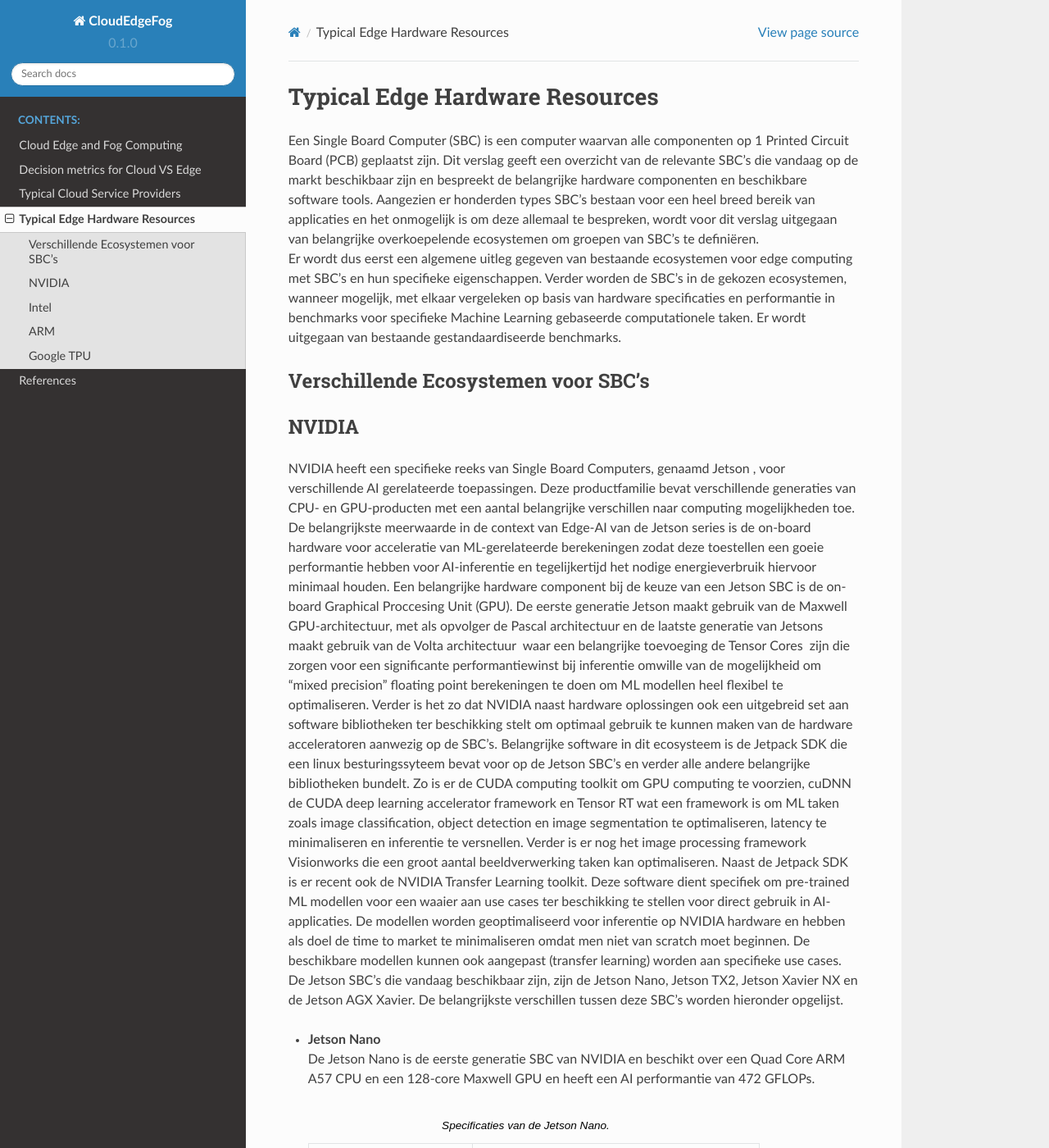
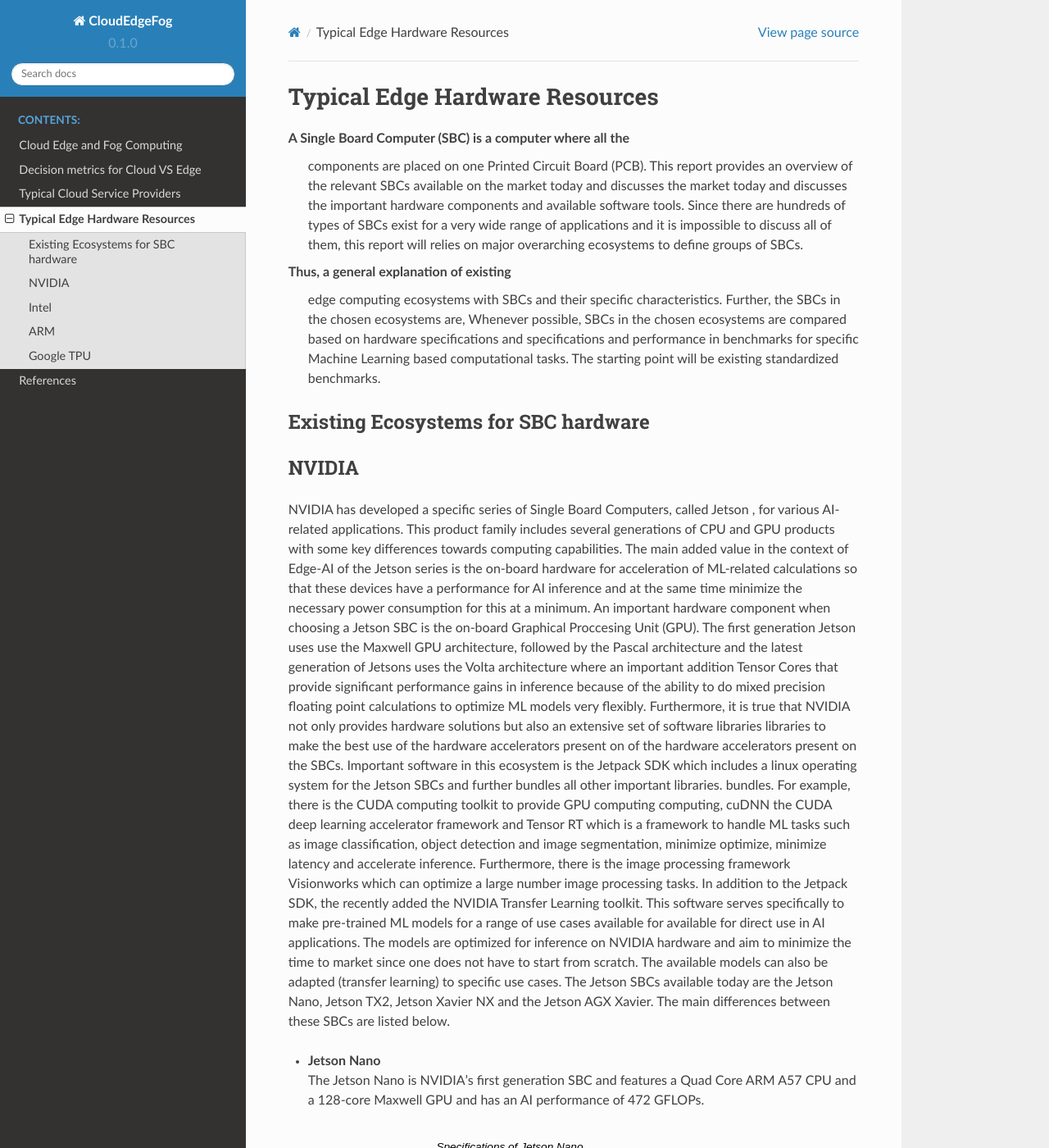
Before and after one commit to WillemRaes/CloudEdgeFog, a Sphinx documentation site: the page built from docs/source/edgehardware.rst, in a window 1280 px wide and 1400 px high. Shown: the whole window at 82% size. Built offline with Sphinx 7.4.7 and the Read the Docs theme 2.0.0, drawn with Linux system fonts in a browser that asks for light colours; some of the changed text lies outside the part shown.

Commit message:
translated deliverable

```diff
--- a/docs/source/edgehardware.rst
+++ b/docs/source/edgehardware.rst
@@ -1,84 +1,83 @@
 Typical Edge Hardware Resources
 ======================================
+A Single Board Computer (SBC) is a computer where all the
+  components are placed on one Printed Circuit Board (PCB). This
+  report provides an overview of the relevant SBCs available on the market today and discusses the
+  market today and discusses the important hardware
+  components and available software tools. Since there are hundreds of
+  types of SBCs exist for a very wide range of applications and it is
+  impossible to discuss all of them, this report will
+  relies on major overarching ecosystems to define groups of
+  SBCs.
+Thus, a general explanation of existing
+  edge computing ecosystems with SBCs and their specific
+  characteristics. Further, the SBCs in the chosen ecosystems are,
+  Whenever possible, SBCs in the chosen ecosystems are compared based on hardware specifications and
+  specifications and performance in benchmarks for specific Machine
+  Learning based computational tasks. The starting point will be
+  existing standardized benchmarks.
 
 
-| Een Single Board Computer (SBC) is een computer waarvan alle
-  componenten op 1 Printed Circuit Board (PCB) geplaatst zijn. Dit
-  verslag geeft een overzicht van de relevante SBC’s die vandaag op de
-  markt beschikbaar zijn en bespreekt de belangrijke hardware
-  componenten en beschikbare software tools. Aangezien er honderden
-  types SBC’s bestaan voor een heel breed bereik van applicaties en het
-  onmogelijk is om deze allemaal te bespreken, wordt voor dit verslag
-  uitgegaan van belangrijke overkoepelende ecosystemen om groepen van
-  SBC’s te definiëren.
-| Er wordt dus eerst een algemene uitleg gegeven van bestaande
-  ecosystemen voor edge computing met SBC’s en hun specifieke
-  eigenschappen. Verder worden de SBC’s in de gekozen ecosystemen,
-  wanneer mogelijk, met elkaar vergeleken op basis van hardware
-  specificaties en performantie in benchmarks voor specifieke Machine
-  Learning gebaseerde computationele taken. Er wordt uitgegaan van
-  bestaande gestandaardiseerde benchmarks.
-
-Verschillende Ecosystemen voor SBC’s
+Existing Ecosystems for SBC hardware
 -----------------------------------------
 
 NVIDIA
 ------
 
-| NVIDIA heeft een specifieke reeks van Single Board Computers, genaamd
-  Jetson , voor verschillende AI gerelateerde
-  toepassingen. Deze productfamilie bevat verschillende generaties van
-  CPU- en GPU-producten met een aantal belangrijke verschillen naar
-  computing mogelijkheden toe. De belangrijkste meerwaarde in de context
-  van Edge-AI van de Jetson series is de on-board hardware voor
-  acceleratie van ML-gerelateerde berekeningen zodat deze toestellen een
-  goeie performantie hebben voor AI-inferentie en tegelijkertijd het
-  nodige energieverbruik hiervoor minimaal houden. Een belangrijke
-  hardware component bij de keuze van een Jetson SBC is de on-board
-  Graphical Proccesing Unit (GPU). De eerste generatie Jetson maakt
-  gebruik van de Maxwell GPU-architectuur,
-  met als opvolger de Pascal architectuur en
-  de laatste generatie van Jetsons maakt gebruik van de Volta
-  architectuur  waar een belangrijke toevoeging
-  de Tensor Cores  zijn die zorgen voor
-  een significante performantiewinst bij inferentie omwille van de
-  mogelijkheid om "mixed precision" floating point berekeningen te doen
-  om ML modellen heel flexibel te optimaliseren. Verder is het zo dat
-  NVIDIA naast hardware oplossingen ook een uitgebreid set aan software
-  bibliotheken ter beschikking stelt om optimaal gebruik te kunnen maken
-  van de hardware acceleratoren aanwezig op de SBC’s. Belangrijke
-  software in dit ecosysteem is de Jetpack
-  SDK die een linux besturingssyteem bevat
-  voor op de Jetson SBC’s en verder alle andere belangrijke bibliotheken
-  bundelt. Zo is er de CUDA computing toolkit om GPU computing te
-  voorzien, cuDNN de CUDA deep learning accelerator framework en Tensor
-  RT wat een framework is om ML taken zoals
-  image classification, object detection en image segmentation te
-  optimaliseren, latency te minimaliseren en inferentie te versnellen.
-  Verder is er nog het image processing framework
-  Visionworks die een groot aantal
-  beeldverwerking taken kan optimaliseren. Naast de Jetpack SDK is er
-  recent ook de NVIDIA Transfer Learning
-  toolkit. Deze software dient
-  specifiek om pre-trained ML modellen voor een waaier aan use cases ter
-  beschikking te stellen voor direct gebruik in AI-applicaties. De
-  modellen worden geoptimaliseerd voor inferentie op NVIDIA hardware en
-  hebben als doel de time to market te minimaliseren omdat men niet van
-  scratch moet beginnen. De beschikbare modellen kunnen ook aangepast
-  (transfer learning) worden aan specifieke use cases.
-| De Jetson SBC’s die vandaag beschikbaar zijn, zijn de Jetson Nano,
-  Jetson TX2, Jetson Xavier NX en de Jetson AGX Xavier. De belangrijkste
-  verschillen tussen deze SBC’s worden hieronder opgelijst.
+NVIDIA has developed a specific series of Single Board Computers, called
+Jetson , for various AI-related
+applications. This product family includes several generations of
+CPU and GPU products with some key differences towards
+computing capabilities. The main added value in the context
+of Edge-AI of the Jetson series is the on-board hardware for
+acceleration of ML-related calculations so that these devices have a
+performance for AI inference and at the same time minimize the
+necessary power consumption for this at a minimum. An important
+hardware component when choosing a Jetson SBC is the on-board
+Graphical Proccesing Unit (GPU). The first generation Jetson uses
+use the Maxwell GPU architecture,
+followed by the Pascal architecture and
+the latest generation of Jetsons uses the Volta
+architecture where an important addition
+Tensor Cores that provide
+significant performance gains in inference because of the
+ability to do mixed precision floating point calculations
+to optimize ML models very flexibly. Furthermore, it is true that
+NVIDIA not only provides hardware solutions but also an extensive set of software libraries
+libraries to make the best use of the hardware accelerators present on
+of the hardware accelerators present on the SBCs. Important
+software in this ecosystem is the Jetpack
+SDK which includes a linux operating system
+for the Jetson SBCs and further bundles all other important libraries.
+bundles. For example, there is the CUDA computing toolkit to provide GPU computing
+computing, cuDNN the CUDA deep learning accelerator framework and Tensor
+RT which is a framework to handle ML tasks such as
+image classification, object detection and image segmentation, minimize
+optimize, minimize latency and accelerate inference.
+Furthermore, there is the image processing framework
+Visionworks which can optimize a large number
+image processing tasks. In addition to the Jetpack SDK, the
+recently added the NVIDIA Transfer Learning
+toolkit. This software serves
+specifically to make pre-trained ML models for a range of use cases available for
+available for direct use in AI applications. The
+models are optimized for inference on NVIDIA hardware and
+aim to minimize the time to market since one does not have to start from
+scratch. The available models can also be adapted
+(transfer learning) to specific use cases.
+The Jetson SBCs available today are the Jetson Nano,
+Jetson TX2, Jetson Xavier NX and the Jetson AGX Xavier. The main
+differences between these SBCs are listed below.
 
 -  | **Jetson Nano**
-   | De Jetson Nano is de eerste generatie SBC van NVIDIA en beschikt
-     over een Quad Core ARM A57 CPU en een 128-core Maxwell GPU en heeft
-     een AI performantie van 472 GFLOPs.
+   | The Jetson Nano is NVIDIA's first generation SBC and features
+     a Quad Core ARM A57 CPU and a 128-core Maxwell GPU and has
+     an AI performance of 472 GFLOPs.
 
    .. container::
       :name: tab:jetsonnano
 
-      .. table:: Specificaties van de Jetson Nano.
+      .. table:: Specifications of Jetson Nano
 
          ========================= ==============================================
          **Jetson Nano SBC**
@@ -87,23 +86,23 @@
          CPU                       Quad Core ARM A57 CPU
          GPU                       128-core Maxwell GPU
          Memory                    4 GB 64-bit LPDDR4 25.6GB/s
-         Storage                   SD-kaart wanneer developer kit anders eMMC 5.1
+         Storage                   SD-kaart when dev kit otherwise eMMC 5.1
          CSI Camera                4 cameras D-PHY 1.1 (18 Gbps)
          Power                     5W - 10W
-         Deep Learning Accelerator Geen
-         Vision Accelerator        Geen
+         Deep Learning Accelerator None
+         Vision Accelerator        None
          ========================= ==============================================
 
 -  | **Jetson TX2**
-   | De Jetson TX2 is de opvolger van de Jetson Nano en is beschikbaar
-     in verschillende versies. Deze SBC heeft significant meer
-     computationeel vermogen en beschikt ook over een nieuwere GPU
-     architectuur (Pascal) met 256 GPU cores.
+   | The Jetson TX2 is the successor to the Jetson Nano and is available
+     in several versions. This SBC has significantly more
+     computational power and also features a newer GPU
+     architecture (Pascal) with 256 GPU cores.
 
    .. container::
       :name: tab:jetsontx2
 
-      .. table:: Specificaties van de Jetson TX2.
+      .. table:: Specifications of the Jetson TX2.
 
          +---------------------------+-----------------------------------------+
          | **Jetson TX2**            |                                         |
@@ -123,22 +122,22 @@
          +---------------------------+-----------------------------------------+
          | Power                     | 7.5W - 15W                              |
          +---------------------------+-----------------------------------------+
-         | Deep Learning Accelerator | Geen                                    |
+         | Deep Learning Accelerator | None                                    |
          +---------------------------+-----------------------------------------+
-         | Vision Accelerator        | Geen                                    |
+         | Vision Accelerator        | None                                    |
          +---------------------------+-----------------------------------------+
 
 -  | **Jetson Xavier NX**
-   | De Jetson Xavier NX is de eerste SBC van de nieuwere Xavier familie
-     en beschikt over massaal meer computationeel vermogen in
-     vergelijking met de Jetson Nano en TX2. Verder bevat deze SBC een
-     GPU met de nieuwere Volta architectuur met 384 GPU cores en ook 48
-     van de geavanceerde Tensor Cores.
+   | The Jetson Xavier NX is the first SBC of the newer Xavier family
+     and features massively more computational power in
+     comparison to the Jetson Nano and TX2. Furthermore, this SBC includes a
+     GPU with the newer Volta architecture with 384 GPU cores and also 48
+     of the advanced Tensor Cores.
 
    .. container::
       :name: tab:jetsonnx
 
-      .. table:: Specificaties van de Jetson Xavier NX.
+      .. table:: Specifications of the Jetson Xavier NX.
 
          +---------------------------+-----------------------------------------+
          | **Jetson Xavier NX**      |                                         |
@@ -153,7 +152,7 @@
          +---------------------------+-----------------------------------------+
          | Memory                    | 8 GB 128-bit LPDDR4x 51.2GB/s           |
          +---------------------------+-----------------------------------------+
-         | Storage                   | SD-kaart wanneer developer kit anders   |
+         | Storage                   | SD-kaartwhen developer kit otherwise    |
          |                           | 16 GB eMMC 5.1                          |
          +---------------------------+-----------------------------------------+
          | CSI Camera                | 6 cameras D-PHY 1.2 (30 Gbps)           |
@@ -166,14 +165,14 @@
          +---------------------------+-----------------------------------------+
 
 -  | **Jetson AGX Xavier**
-   | De Jetson AGX Xavier is momenteel de nieuwste en meest geavanceerde
-     SBC in de Jetson reeks en is beschikbaar in een gewone en
-     industriële versie.
+   | The Jetson AGX Xavier is amore advanced
+     SBC in the Jetson range and is available in regular and
+     industrial version.
 
    .. container::
       :name: tab:jetsonagx
 
-      .. table:: Specificaties van de Jetson AGX Xavier.
+      .. table:: Specifiactions of the Jetson AGX Xavier.
 
          +---------------------------+-----------------------------------------+
          | **Jetson AGX Xavier**     |                                         |
@@ -200,93 +199,93 @@
          | Vision Accelerator        | 2x 7-Way VLIW Vision Processor          |
          +---------------------------+-----------------------------------------+
 
-Er bestaan gestandaardiseerde AI
+There are standardized AI
 benchmarks
-specifiek voor de Jetson SBC’s. Deze vrij beschikbare software test de
-performantie (inferentie) van een reeks populaire en relevante
-ML-modellen beschikbaar in de State of The Art vandaag.
-Tabel `[tab:jetsonbenchmarks] <#tab:jetsonbenchmarks>`__ geeft een
-overzicht van het resultaat van de uitgevoerde benchmarks.
+specifically for the Jetson SBCs. This freely available software tests the
+performance (inference) of a range of popular and relevant
+ML models available in the State of The Art today.
+Table `[tab:jetsonbenchmarks] <#tab:jetsonbenchmarks>`__ gives an overview of the benchmark results.
 
 Intel
 -----
 
-Er bestaan heel wat SBC’s die gebruik maken van x86-gebaseerde
-processoren. Intel heeft
-een framework uitgebouwd om edge computing
-te voorzien en te optimaliseren op hun processor hardware. Intel
-produceert onder andere de Intel Atom
-Processoren voor embedded applicaties,
-de Intel Movidius Vision Processing Units
-om vision en AI workloads te accelereren. Verder biedt het ook de
-OpenVino software toolkit en de Intel
-oneAPI toolkit om ML-workloads te
-optimaliseren voor alle Intel hardware componenten.
+There are quite a few SBCs that use x86-based
+processors. Intel has
+built a framework to provide and optimize edge computing
+provide and optimize on their processor hardware. Intel
+produces, among others, the Intel Atom
+Processors for embedded applications,
+the Intel Movidius Vision Processing Units
+to accelerate vision and AI workloads. Furthermore, it also offers the
+OpenVino software toolkit and the Intel
+oneAPI toolkit to optimize ML workloads for all
+optimize for all Intel hardware components.
 
-Intel legt de focus op het versnellen en optimaliseren van de volledige
-ML-pipeline en gebruikt daarvoor vooral de Intel Xeon processor reeks
-waarmee het een hoge performantie haalt voor een groot aantal
-ML-workloads .
+Intel is focusing on accelerating and optimizing the entire
+ML pipeline, using primarily the Intel Xeon processor series
+with which it achieves high performance for a wide range of
+ML workloads .
 
 ARM
 ---
 
-ARM produceert Intellectual Property (IP) voor CPU’s, GPU’s en andere
-hardware voor een heel breed bereik van toepassingen. ARM is ook heel
-actief bezig met het uitbouwen van een
-ecosysteem  om AI computing in de edge te
-faciliteren en er een rijke set van tools voor te voorzien. Een
-overzicht van deze tools is zichtbaar in Fig. `2 <#fig:armeco>`__.
+ARM produces Intellectual Property (IP) for CPUs, GPUs and other
+hardware for a very wide range of applications. ARM is also very
+actively building an
+ecosystem to facilitate AI computing at the edge and
+facilitate and provide a rich set of tools for it. An
+overview of these tools is visible in Fig. `2 <#fig:armeco>`__.
 
-Deze figuur toont de mogelijkheden van het ARM-ecosysteem vertrekkende
-van populaire ML-frameworks, naar software geoptimaliseerd voor
-ARM-gebaseerde hardware producten en uiteindelijk de hardware
-componenten zelf. Een groot aantal van de recente SBC’s maken gebruik
-van ARM IP voor hun CPU’s en GPU’s. Verder biedt ARM ook de specifieke
-Neural Processing Unit (NPU)  co-processoren
-aan om specifieke ML workloads te versnellen. Deze zijn beschikbaar voor
-Cortex-M microcontroller  systemen maar ook
-voor combinatie met de applicatie processoren in de Cortex-A
-reeks. De software die ARM ter beschikking
-stelt omvat de ARM Computing Library
-en de ARM NN SDK die enerzijds
-GPU-computing op de Mali GPU’s mogelijk
-maakt en anderzijds een set Linux gebaseerde tools voorziet om efficiënt
-gecombineerd gebruik te maken van de Cortex-A CPU, Mali GPU en NPU die
-typisch aanwezig zijn op de SBC-hardware.
+This figure shows the capabilities of the ARM ecosystem starting
+from popular ML frameworks, to software optimized for
+ARM-based hardware products and finally the hardware
+components themselves. A large number of recent SBCs use
+ARM IP for their CPUs and GPUs. Furthermore, ARM also offers the specific
+Neural Processing Unit (NPU) co-processors
+to accelerate specific ML workloads. These are available for
+Cortex-M microcontroller systems but also
+for combination with the application processors in the Cortex-A
+series. The software provided by ARM
+includes the ARM Computing Library
+and the ARM NN SDK which, on the one hand
+GPU computing on the Mali GPUs and
+and on the other hand provides a set of Linux-based tools to efficiently
+combined use of the Cortex-A CPU, Mali GPU and NPU that are
+typically present on the SBC hardware.
 
 Google TPU
 ----------
 
-Google heeft ook een eigen ecosysteem om edge computing te
-faciliteren. Zo is er het
-Tensorflow software framework dat vrij
-kan gebruikt worden om ML-applicaties op te bouwen. Om modellen te
-optimaliseren voor SBC’s en andere hardware met minder computationele
-mogelijkheden dan een server of workstation is er het Tensorflow Lite
-framework dat toelaat om de parameters van
-getrainde modellen te quantiseren en dus de numerieke precisie van de
-parameters aan te passen aan de hardware specificaties van het toestel
-dat de inferentie moet uitvoeren. Google heeft ook een hardware
-accelerator dat gebruikt kan worden voor modellen die opgebouwd zijn
-met, of geconverteerd zijn naar het tensorflow lite formaat. Deze
-accelerator, de Tensor Processing Unit
-(TPU), is een custom Application Specific
-Integrated Circuit (ASIC) die ontwikkeld is om ML-workloads te
-versnellen en het energieverbruik daarvoor minimaal te houden. De edge
-TPU’s voor onder andere SBC’s zijn te vinden op de Google Coral hardware
-producten. De workflow in het google
-ecosysteem is te zien in
-Fig. `3 <#fig:googletpu>`__.
+Google also has its own ecosystem to facilitate edge computing
+facilitation. For example, there is the
+Tensorflow software framework that can be freely
+can be used to build ML applications. In order to
+optimize models for SBCs and other hardware with less computational
+capabilities than a server or workstation there is the Tensorflow Lite
+framework that allows to quantize the parameters of
+trained models and thus adjust the numerical precision of the
+parameters to the hardware specifications of the device
+that is to perform the inference. Google also has a hardware
+accelerator that can be used for models that are built
+with, or converted to, the tensorflow lite format. This
+accelerator, the Tensor Processing Unit
+(TPU), is a custom Application Specific
+Integrated Circuit (ASIC) that is designed to accelerate ML workloads and
+accelerate workloads and minimize power consumption to do so. The edge
+TPUs for SBCs, among others, can be found on the Google Coral hardware
+products. The workflow in the google
+ecosystem is shown in
+Fig. `3 <#fig:googletpu>`__.
 
-| De parameters van het TPU-model moeten gequantiseerd worden naar 8bit
-  fixed point (INT8-UINT8) precisie. Google heeft onder andere een
-  development bord, de Google Coral dev SBC om deze TPU’s te testen.
+
+| The parameters of the TPU model must be quantized to 8bit
+  fixed point (INT8-UINT8) precision. Google has, among other things, a
+  development board, the Google Coral dev SBC to test these TPUs.
 
 .. container::
    :name: tab:coraldevspec
 
-   .. table:: Specificaties van de Google Coral Dev.
+   .. table:: Specifications of the Google Coral Dev.
 
       +---------------------------+-----------------------------------------+
       | **Google Coral Dev**      |                                         |
@@ -312,8 +311,8 @@
       | Vision Accelerator        | Video Processing Unit                   |
       +---------------------------+-----------------------------------------+
 
-Er zijn benchmarks beschikbaar  die
-de performantie van populaire ML-modellen (Neurale Netwerken) test op
-TPU-hardware en vergelijkt met CPU-performantie op een desktop en op een
-SBC. De resultaten van deze benchmark (inferentietijd in ms) zijn
-weergegeven in Tabel `[tab:coralbench] <#tab:coralbench>`__.
+Benchmarks are available that
+tests the performance of popular ML (Neural Networks) models on
+TPU hardware and compares with CPU performance on a desktop and on an
+SBC. The results of this benchmark (inference time in ms) are
+shown in Table `[tab:coralbench] <#tab:coralbench>`__.
```
